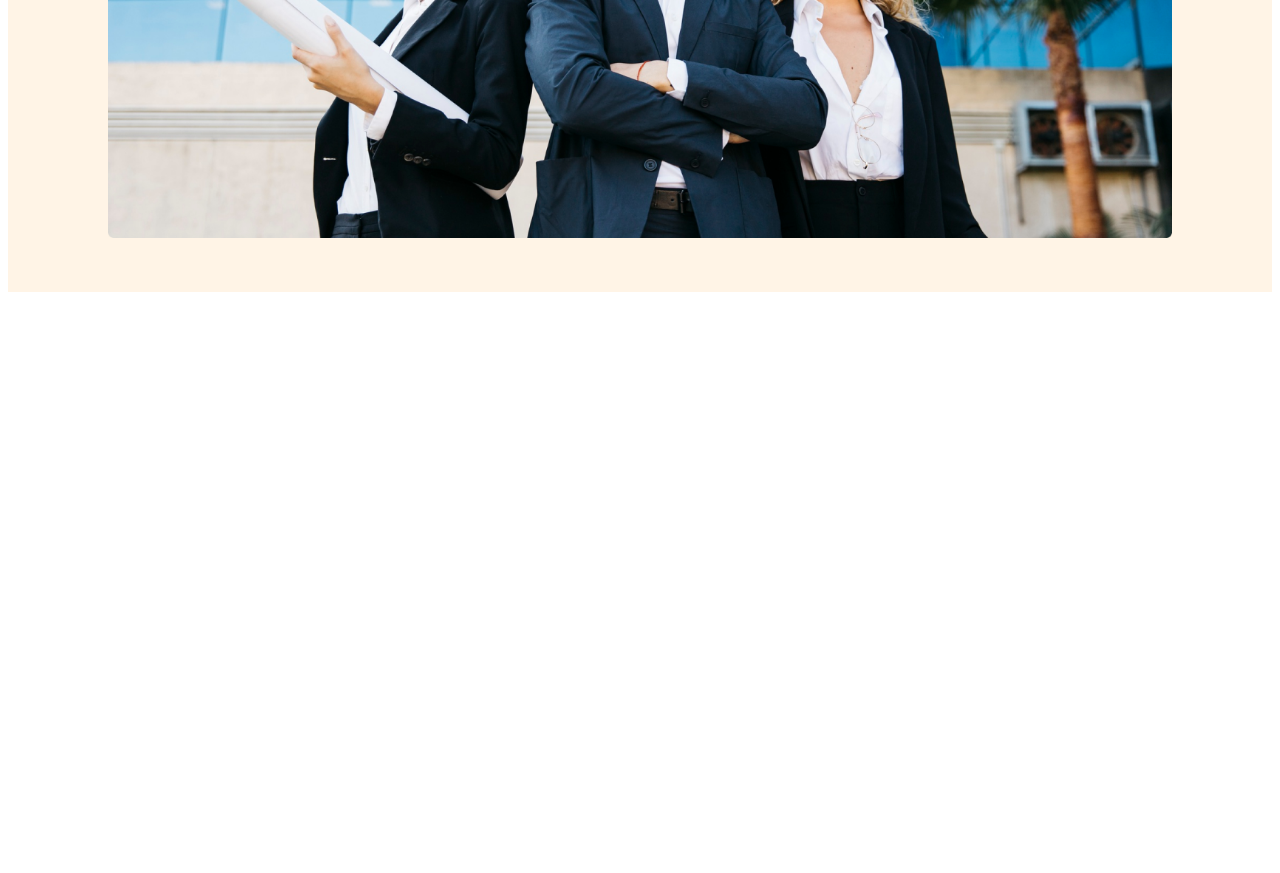
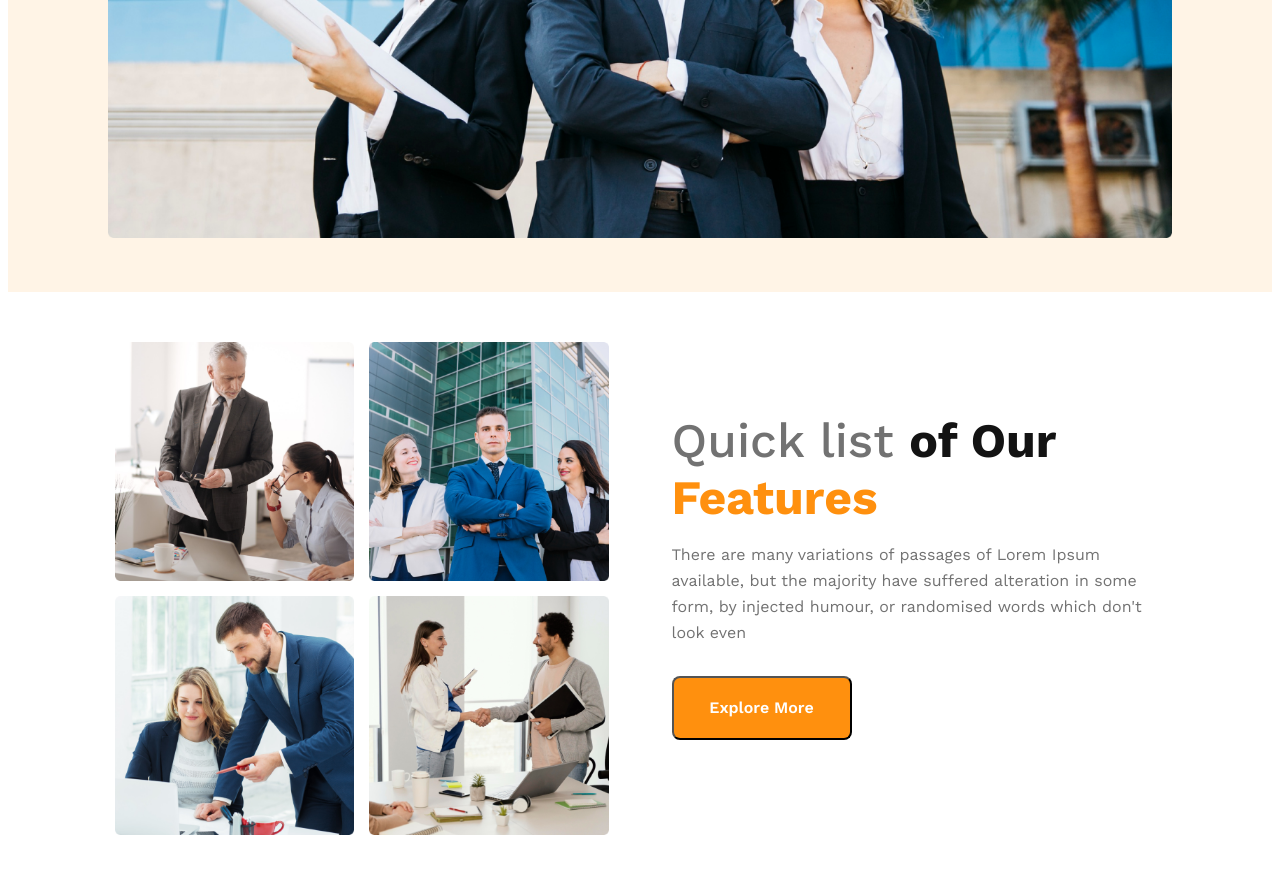
Before and after one commit to taniasumona15/new_p, a plain HTML site: page index.html in a window 1280 px wide. Shown: the part 826-1699 px from the top of the page. Before the commit the page ends 1126 px from the top, so only its background shows below. Drawn offline with nearby package versions, Linux system fonts and the light colour scheme.

Commit message:
banner done

```diff
--- a/index.html
+++ b/index.html
@@ -33,20 +33,44 @@
 
       <div class="banner">
         <div class="banner_content">
-         <div class="banner_content_2">
+          <div class="banner_content_2">
             <h1 class="banner_title">Brand New Group of Architects</h1>
             <p class="banner_des">
-              There are many variations of passages of Lorem Ipsum available, but
-              the majority have suffered alteration in some form, by injected
-              humour, or randomised words which don't look even
+              There are many variations of passages of Lorem Ipsum available,
+              but the majority have suffered alteration in some form, by
+              injected humour, or randomised words which don't look even
             </p>
-         </div>
+          </div>
           <button class="btn_primary">Explore More</button>
           <img class="banner_img" src="images/banner.png" alt="" />
         </div>
       </div>
     </header>
-    <main></main>
+
+    <main>
+
+        <section class="feature">
+            <div class="feature_img">
+<img src="images/team1.png" alt="">
+<img src="images/team2.png" alt="">
+<img src="images/team3.png" alt="">
+<img src="images/team4.png" alt="">
+            </div>
+
+            <div class="feature_content">
+<h3> <span class="span_1">Quick list</span> <span class="span_2">of Our </span> <span class="span_3"> Features</span></h3>
+<p>There are many variations of passages of Lorem Ipsum available, but the majority have suffered alteration in some form, by injected humour, or randomised words which don't look even</p>
+<button class="btn_primary">Explore More</button>
+
+            </div>
+        </section>
+
+
+
+
+
+
+    </main>
     <footer></footer>
   </body>
 </html>
--- a/styles/style.css
+++ b/styles/style.css
@@ -90,15 +90,71 @@ margin: 50px 0;
 
 
 
+main{
+    max-width: 1050px;
+    margin: 0 auto;
+}
 
 
 
 
 
+.feature{
+    display: flex;
+    justify-content: space-between;
+    margin: 50px 0;
+}
 
+.feature_img{
+display: grid;
+grid-template-columns: repeat(2, 1fr);
+gap: 15px;
+width: 47%;
+}
 
+.feature_img img{
+    width: 100%;
+    height: 100%;
+}
 
+.feature h3{
+    font-size: 3rem;
+    font-style: normal;
+    font-weight: 500;
+    line-height: normal;
+    margin-bottom: 0;
+    margin-top: 70px;
+}
 
+.span_1{
+    color: #727272;
+}
+
+.span_2{
+    color: #131313;
+    font-weight: 700;
+
+}
+
+.span_3{
+    color: #FF900E;
+    font-weight: 700;
+
+}
+.feature p{
+    color: #727272;
+    font-family: Work Sans;
+    font-size: 16px;
+    font-style: normal;
+    font-weight: 400;
+    line-height: 26px; /* 162.5% */
+    margin-bottom: 30px;
+}
+
+.feature_content{
+    width: 47%;
+
+}
 
 
 
@@ -133,7 +189,22 @@ margin: 50px 0;
 
     .banner_title {
         font-size: 2.5rem;
+
     }
+.feature{
+    flex-direction: column;
+}
+
+.feature_img{
+
+    width: 100%;
+}
+
+.feature_content{
+    width: 100%;
+text-align: center
+;}
+
 
 }
 
@@ -143,4 +214,22 @@ margin: 50px 0;
         flex-direction: column;
     }
 
+    .feature{
+        flex-direction: column;
+        padding-left: 100px;
+        padding-right: 100px;
+    }
+
+    .feature_img{
+
+        width: 100%;
+    }
+
+    .feature_content{
+        width: 100%;
+    text-align: center
+    ;}
+
+
+
 }
```
